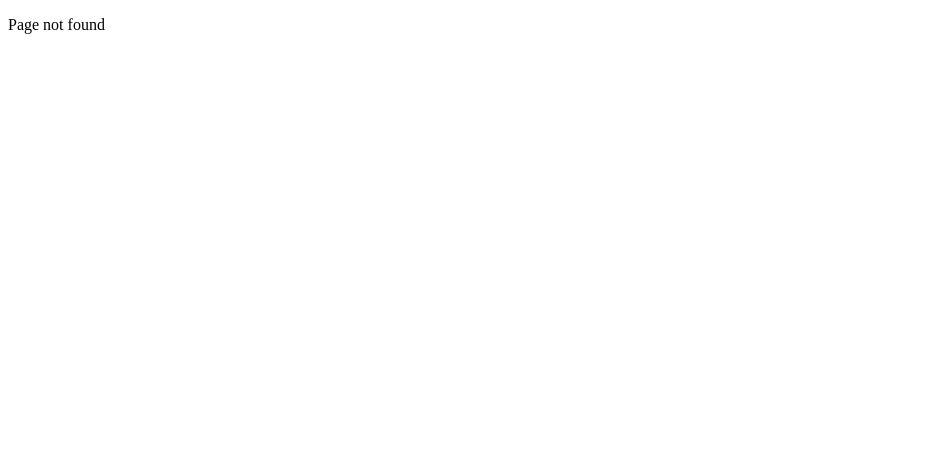
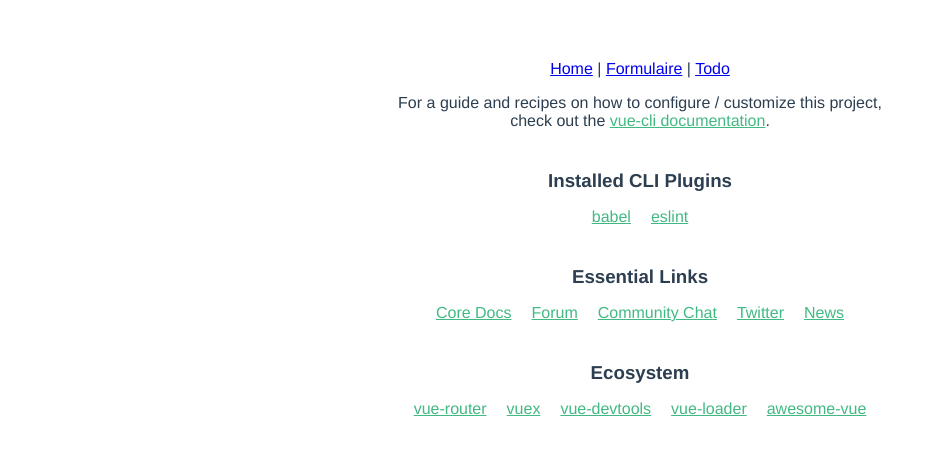
Before and after one commit to mchemlal/vue.js-clock-formBuilder-moduleCryptoMonnaie, a Vue app: page /formulaire in a window 1280 px wide. Before the commit this address had no page. Shown: the top 454 px of the page, without its empty margins (0-935 px from the left). Built offline with nearby package versions, Linux system fonts and the light colour scheme; the HTML template or start-up script is replaced by a standard one.

Commit message:
apply router

```diff
--- a/src/App.vue
+++ b/src/App.vue
@@ -1,17 +1,18 @@
 <template>
   <div id="app">
-    <img alt="Vue logo" src="./assets/logo.png">
-    <HelloWorld msg="Welcome to Your Vue.js App"/>
+      <router-link to="/">Home</router-link> |
+      <router-link to="/formulaire">Formulaire</router-link> |
+      <router-link to="/todo">Todo</router-link>
+    <router-view />
   </div>
 </template>
 
 <script>
-import HelloWorld from './components/HelloWorld.vue'
 
 export default {
   name: 'App',
   components: {
-    HelloWorld
+
   }
 }
 </script>
--- a/src/router/index.js
+++ b/src/router/index.js
@@ -1,26 +1,29 @@
 import Vue from 'vue'
 import VueRouter from 'vue-router'
+import home from '../views/home.vue'
 
 Vue.use(VueRouter)
 
-const NotFound = { template: '<p>Page not found</p>' }
-const Home = { template: '<p>home page</p>' }
-const About = { template: '<p>about page</p>' }
+const routes = [
+  {
+    path: '/',
+    name: 'Home',
+    component: home
+  },
+  {
+    path: '/formulaire',
+    name: 'formulaire',
+    // route level code-splitting
+    // this generates a separate chunk (about.[hash].js) for this route
+    // which is lazy-loaded when the route is visited.
+    component: () => import(/* webpackChunkName: "about" */ '../views/formulaire.vue')
+  }
+]
 
-const routes = {
-  '/': Home,
-  '/about': About
-}
+const router = new VueRouter({
+  mode: 'history',
+  base: process.env.BASE_URL,
+  routes: routes,
+})
 
-new Vue({
-  el: '#app',
-  data: {
-    currentRoute: window.location.pathname
-  },
-  computed: {
-    ViewComponent () {
-      return routes[this.currentRoute] || NotFound
-    }
-  },
-  render (h) { return h(this.ViewComponent) }
-})
+export default router
--- a/src/views/formulaire.vue
+++ b/src/views/formulaire.vue
@@ -1,6 +1,5 @@
 <template>
   <div class="hello">
-    <h1>{{ msg }}</h1>
     <p>
       For a guide and recipes on how to configure / customize this project,<br>
       check out the
@@ -32,10 +31,7 @@
 
 <script>
 export default {
-  name: 'HelloWorld',
-  props: {
-    msg: String
-  }
+  name: '',
 }
 </script>
 
```
